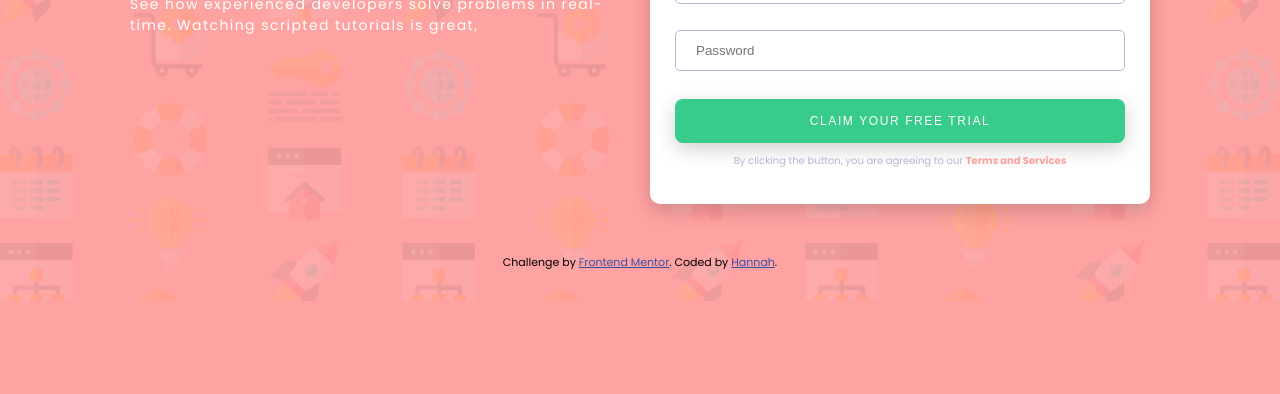
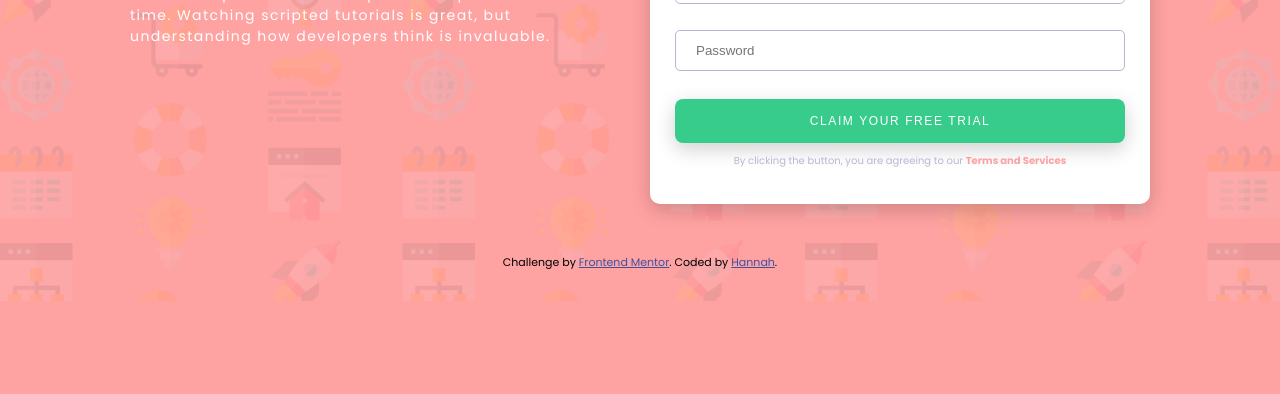
Before and after one commit to hannah-saurusrex/intro-with-signup-form, a website: page app/index.html in a window 1280 px wide. Shown: the part 406-800 px from the top of the page. Drawn offline with Linux system fonts and the light colour scheme.

Commit message:
updated intro text

```diff
--- a/app/index.html
+++ b/app/index.html
@@ -17,7 +17,7 @@
     <div class="info">
       <h1>Learn to code by<br> watching others</h1>
       <p>See how experienced developers solve problems in real-time. Watching scripted tutorials is great,
-          <!-- but understanding how developers think is invaluable. -->
+          but understanding how developers think is invaluable.
       </p>
     </div>
 
```
